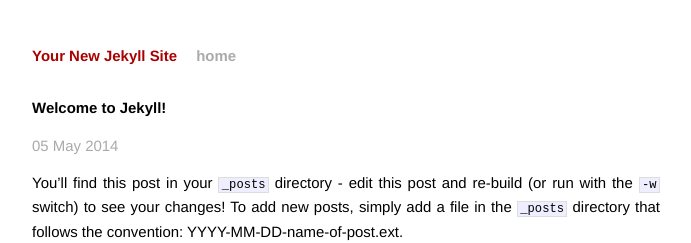
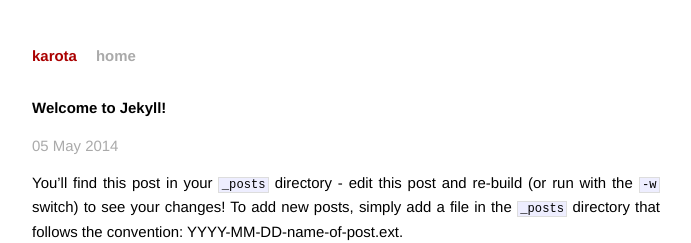
Before and after one commit to karota-project/karota-project.github.com, a Jekyll site: the page built from _posts/2014-05-05-welcome-to-jekyll.markdown, in a window 1280 px wide. Shown: the top 243 px of the page, without its empty margins (294-985 px from the left). Built offline with Jekyll 4.4.1, drawn with Linux system fonts in a browser that asks for light colours; Markdown is read by kramdown in place of the engine named in the settings.

Commit message:
サイト名を変更

```diff
--- a/_config.yml
+++ b/_config.yml
@@ -1,4 +1,4 @@
-name: Your New Jekyll Site
+name: karota
 markdown: redcarpet
 pygments: true
 exclude: ['Gemfile', 'Gemfile.lock', 'vendor']
```
